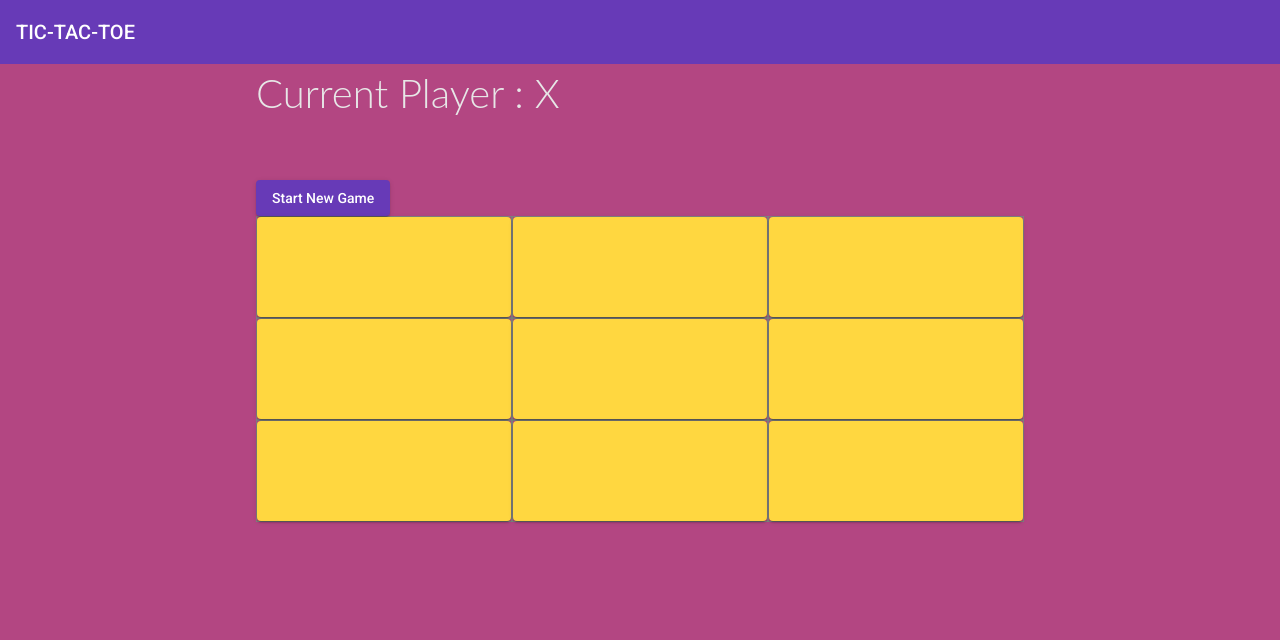
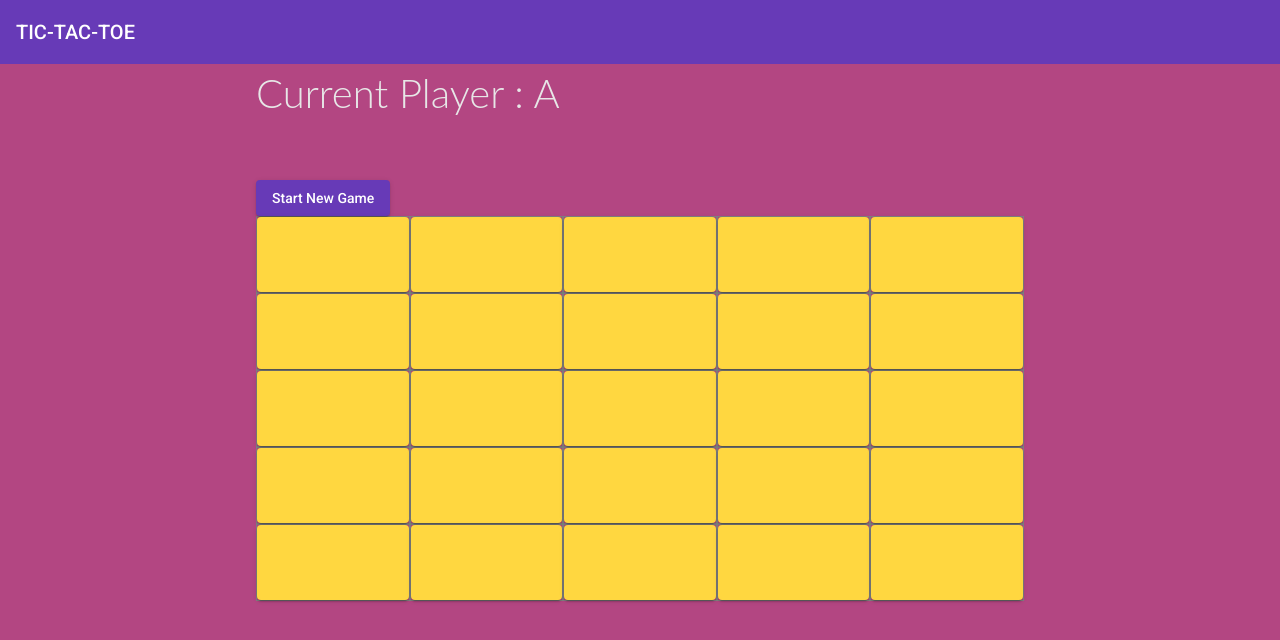
Before and after one commit to gurungnishant/titato, an Angular app: page / in a window 1280 px wide. Shown: the top 640 px of the page. Built offline with nearby package versions, Linux system fonts and the light colour scheme.

Commit message:
updated for 5X5 board with 4 players

```diff
--- a/src/app/boardgrid/boardgrid.component.scss
+++ b/src/app/boardgrid/boardgrid.component.scss
@@ -1,12 +1,14 @@
 
 main {
     display: grid;
-    grid-template-columns: 1fr 1fr 1fr;
+    grid-template-columns: 1fr 1fr 1fr 1fr 1fr;
+    column-gap: 0%;
 }
 
 app-squarecell {
     border: 1px gray solid;
-    height: 100px;
+    height: 75px;
+
 }
 
 
--- a/src/app/boardgrid/boardgrid.component.ts
+++ b/src/app/boardgrid/boardgrid.component.ts
@@ -8,6 +8,11 @@ import { Component, OnInit } from '@angular/core';
 export class BoardgridComponent implements OnInit {
   squares : any[] = [];
   xIsNext: boolean = false;
+  aPlayer : boolean = true;
+  bPlayer : boolean = false;
+  cPlayer : boolean = false;
+  dPlayer : boolean = false;
+
   winner : any = null;
   draw : boolean = false;
 
@@ -19,14 +24,30 @@ export class BoardgridComponent implements OnInit {
 
   //reset the board
   newGame(){
-    this.squares = Array(9).fill(null);
+    this.squares = Array(25).fill(null);
     this.winner = null;
     this.xIsNext = true;
     this.draw = false;
+    this.aPlayer  = true;
+    this.bPlayer = false;
+    this.cPlayer  = false;
+    this.dPlayer = false;
   }
 
   get player(){
-    return this.xIsNext ? 'X' : 'O';
+    if(this.aPlayer){
+      return 'A';
+    }
+    else if (this.bPlayer){
+      return 'B';
+    }
+    else if (this.cPlayer){
+      return 'C';
+    }
+    else if (this.dPlayer){
+      return 'D';
+    }
+  return '-1';
   }
 
 
@@ -38,9 +59,37 @@ export class BoardgridComponent implements OnInit {
 
   */
   makeMove(idx : number) {
-    if(!this.squares[idx]){
+    if(!this.squares[idx] &&  this.aPlayer == true ){
       this.squares.splice(idx, 1 , this.player);
-      this.xIsNext = !this.xIsNext;
+      this.aPlayer = !this.aPlayer;
+      this.bPlayer = !this.bPlayer;
+      // console.log(" aplayer "+this.aPlayer);
+      // console.log(" bplayer "+this.bPlayer);
+
+    }
+    else if(!this.squares[idx] &&  this.bPlayer == true ){
+      this.squares.splice(idx, 1 , this.player);
+      this.bPlayer = !this.bPlayer;
+      this.cPlayer = !this.cPlayer;
+      // console.log(" bplayer "+this.bPlayer);
+      // console.log(" cplayer "+this.cPlayer);
+
+    }
+    else if(!this.squares[idx] &&  this.cPlayer == true ){
+      this.squares.splice(idx, 1 , this.player);
+      this.cPlayer = !this.cPlayer;
+      this.dPlayer = !this.dPlayer;
+      // console.log(" cplayer "+this.cPlayer);
+      // console.log(" dplayer "+this.dPlayer);
+
+    }
+    else if(!this.squares[idx] &&  this.dPlayer == true ){
+      this.squares.splice(idx, 1 , this.player);
+      this.dPlayer = !this.dPlayer;
+      this.aPlayer = !this.aPlayer;
+      // console.log(" dplayer "+this.dPlayer);
+      // console.log(" aplayer "+this.aPlayer);
+
     }
     this.winner = this.calculateWinner();
     this.draw = this.drawCheck();
@@ -57,9 +106,6 @@ export class BoardgridComponent implements OnInit {
 }
 
 
-
-
-
 /*
 const lines= all possible winning moves represented
 in index 0 - 8
@@ -67,26 +113,53 @@ if all three indexes contain same value
 return winner value which is X or O
 then this.winner is initialized and announced in UI
 else return null
+
+0   1   2   3    4
+5   6   7   8    9
+10  11  12  13   14
+15  16  17  18   19
+20  21  22  23   24
+
+
 */
-
 
   calculateWinner() {
     const lines = [
-      [0, 1, 2],
-      [3, 4, 5],
-      [6, 7, 8],
-      [0, 3, 6],
-      [1, 4, 7],
-      [2, 5, 8],
-      [0, 4, 8],
-      [2, 4, 6]
+      //rows
+      [0, 1, 2],[1, 2, 3],[2, 3, 4],
+      [5, 6, 7],[6, 7, 8],[7, 8, 9],
+      [10, 11, 12],[11, 12, 13],[12, 13, 14],
+      [15, 16, 17], [16, 17, 18], [17, 18, 19],
+      [20, 21, 22],[21, 22, 23],[22, 23, 24],
+
+      //columns
+      [0, 5, 10],[5, 10, 15],[10, 15, 20],
+      [1, 6, 11],[6, 11, 16],[11, 16, 21],
+      [2, 7, 12],[7, 12, 22],[12, 17, 22],
+      [3, 8, 13],[8, 13, 18],[13, 18, 23],
+      [4, 9, 14],[9, 14, 19],[14, 19, 24],
+
+      //diagonals
+      [10, 16, 22],
+      [5, 11, 17],[11, 17, 23],
+      [0, 6, 12],[6, 12, 18],[12, 18, 24],
+      [1, 7, 13],[7, 13, 19],
+      [2, 8, 14]
+
+
     ];
     for (let i = 0; i < lines.length; i++) {
       const [a, b, c] = lines[i];
+      // console.log(" "+a);
+      // console.log(" "+b);
+      // console.log(" "+c);
+
       if (
+        this.squares[a] &&
         this.squares[a] === this.squares[b] &&
         this.squares[a] === this.squares[c]
       ) {
+        console.log("winner")
         return this.squares[a];
       }
     }
@@ -97,4 +170,15 @@ else return null
 
 
 
+
+
+
+
+
+
+
+
+
+
+
 }
--- a/src/app/squarecell/squarecell.component.html
+++ b/src/app/squarecell/squarecell.component.html
@@ -1,5 +1,7 @@
 
 <button mat-raised-button [disabled] = check() color="accent" *ngIf="!value">{{ value }}</button>
 
-<button mat-raised-button color="primary"  *ngIf="value == 'X'">{{ value }}</button>
-<button  mat-raised-button color="warn"  *ngIf="value == 'O'">{{ value }}</button>
+<button mat-raised-button color="primary"  *ngIf="value == 'A'">{{ value }}</button>
+<button  mat-raised-button color="warn"  *ngIf="value == 'B'">{{ value }}</button>
+<button mat-raised-button color="primary"  *ngIf="value == 'C'">{{ value }}</button>
+<button  mat-raised-button color="warn"  *ngIf="value == 'D'">{{ value }}</button>
--- a/src/app/squarecell/squarecell.component.ts
+++ b/src/app/squarecell/squarecell.component.ts
@@ -21,7 +21,7 @@ export class SquarecellComponent implements OnInit {
 //this part of code is to address disabling the remaining buttons on board when winner is found
 //still pending
 check (){
-  if(this.winnerFound == 'O'|| this.winnerFound == 'X'){
+  if(this.winnerFound == 'A'|| this.winnerFound == 'B'|| this.winnerFound == 'C'|| this.winnerFound == 'D'){
     return true;
   }
   else return false;
```
